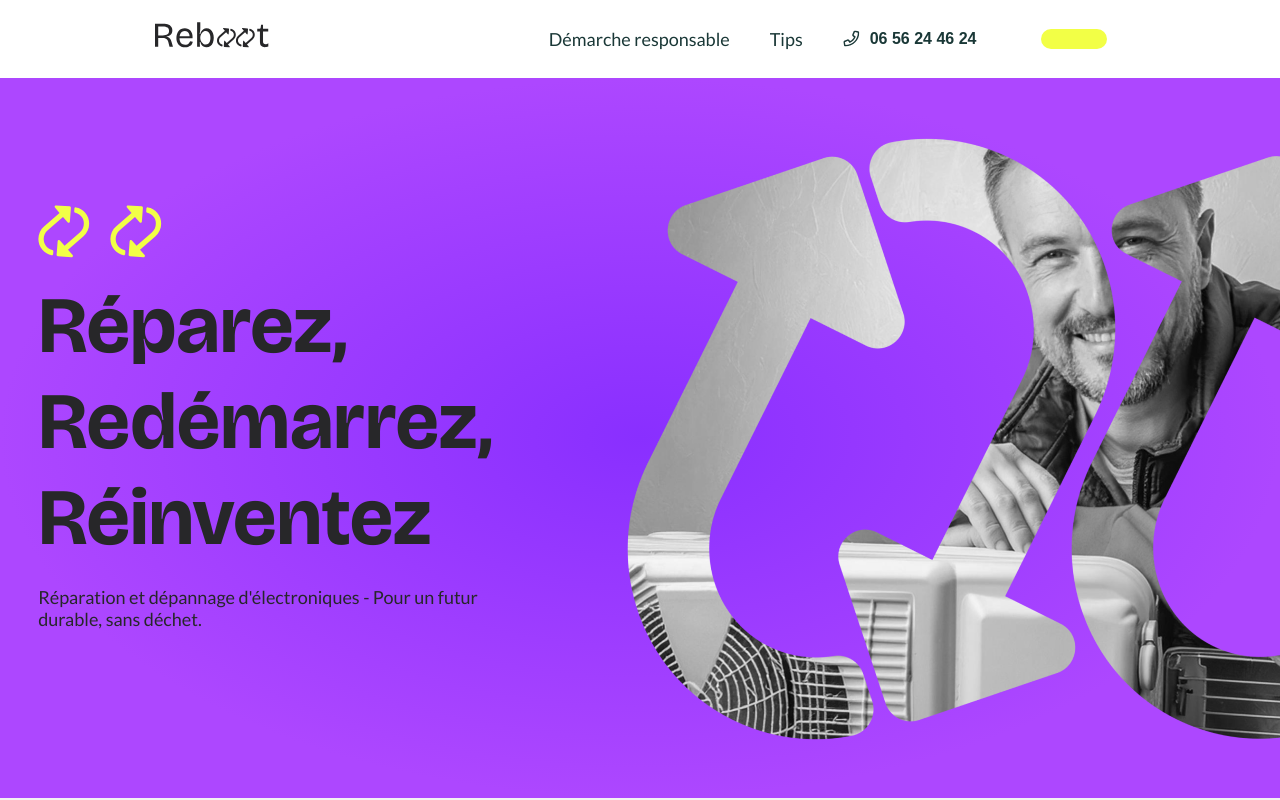
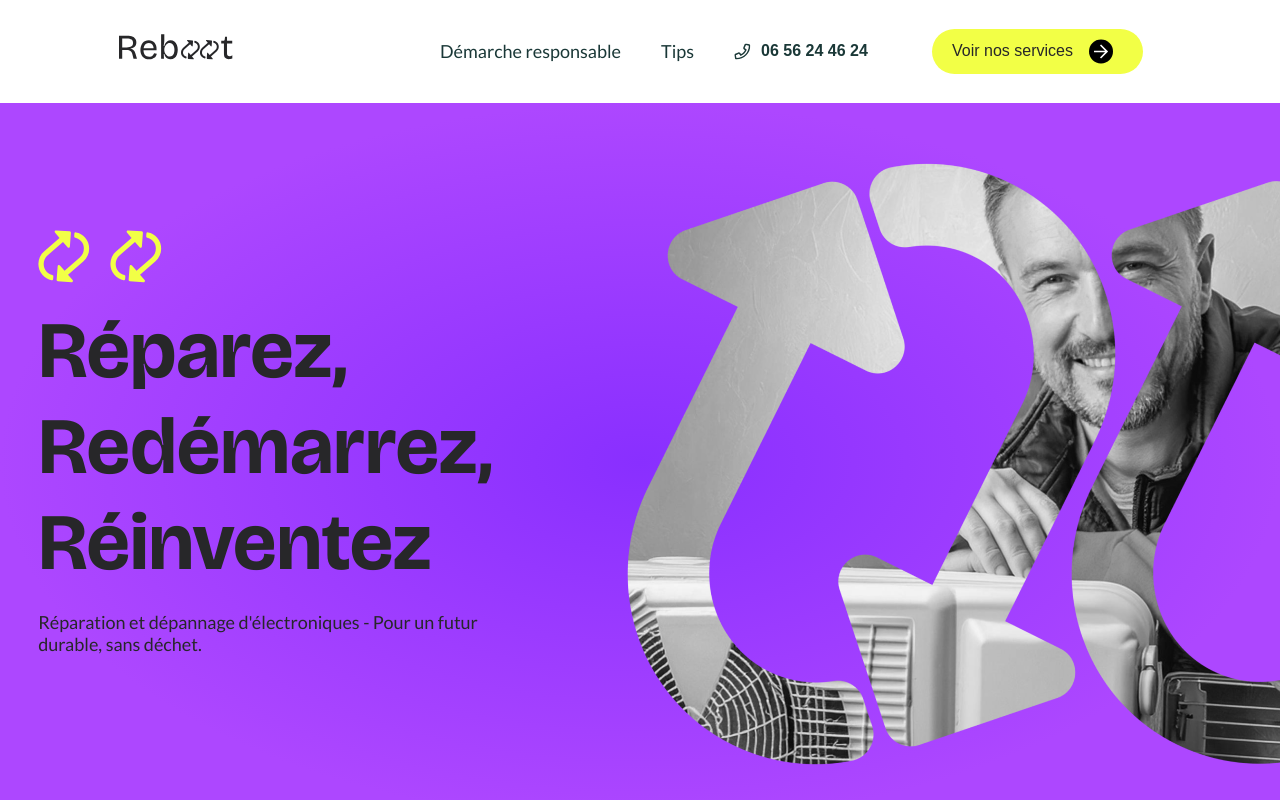
Before and after one commit to sarahabl/landing-reboot, a plain HTML site: page index.html in a window 1280 px wide. Shown: the top 800 px of the page. Drawn offline with nearby package versions, Linux system fonts and the light colour scheme.

Commit message:
màj nav-bar

```diff
--- a/index.html
+++ b/index.html
@@ -21,7 +21,7 @@
                 <img src="./images/picto/phone.svg" alt="Phone Icon"> 06 56 24 46 24
             </button>
             <button class="cta">
-                <a href="#services"></a><Voir nos services <img src="./images/picto/arrow-right-round.svg" alt="Icône flèche vers la droite" class="cta-icon"></a></button>
+                Voir nos services <img src="./images/picto/arrow-right-round.svg" alt="Icône flèche vers la droite" class="cta-icon"></button>
             </button>
         </div>
         <div class="burger-button-container">
```
